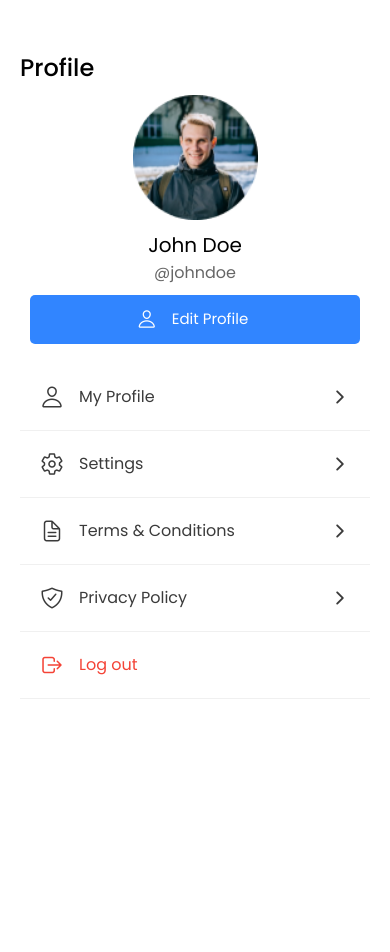
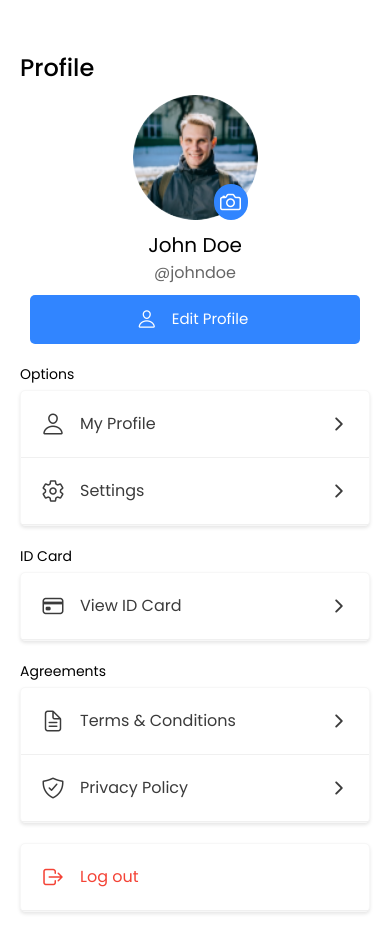
Before and after one commit to kunjladumor/HR-Attendee, a React Native app: screen /ProfileScreen in a window 390 px wide. Shown: the top 952 px of the page. Before the commit the page ends 844 px from the top, so only its background shows below. Built offline with nearby package versions, Linux system fonts and the light colour scheme.

Commit message:
Refactor HomeHeader and ProfileScreen for better navigation

```diff
--- a/components/HomeHeader.js
+++ b/components/HomeHeader.js
@@ -3,11 +3,15 @@ import { CommonStyles } from "../styles/style";
 import CustomText from "../components/CustomText";
 import CustomButton from "./ButtonComponent";
 import colors from "../styles/ColorStyles";
+import { TouchableOpacity } from "react-native-gesture-handler";
 
 export const HomeHeader = ({ navigation }) => {
   return (
     <View style={[CommonStyles.header, HomeScreens.header]}>
-      <View style={HomeScreens.headerContainer}>
+      <TouchableOpacity
+        style={HomeScreens.headerContainer}
+        onPress={() => navigation.navigate("ProfileScreen")} // Navigate to ProfileScreen
+      >
         <Image
           style={HomeScreens.userImage}
           source={require("../assets/images/user.png")} // Adjust the path as necessary
@@ -18,7 +22,7 @@ export const HomeHeader = ({ navigation }) => {
             Lead UI/UX Designer
           </CustomText>
         </View>
-      </View>
+      </TouchableOpacity>
       <View style={HomeScreens.headerIcon}>
         <CustomButton
           color="neutral50"
--- a/screens/ProfileScreen.js
+++ b/screens/ProfileScreen.js
@@ -1,14 +1,48 @@
 import React, { useState } from "react";
-import { View, StyleSheet, Image, ScrollView } from "react-native";
-import CustomText from "../components/CustomText"; // Import the CustomText component
-import { CommonStyles } from "../styles/style"; // Import the common styles
+import {
+  View,
+  StyleSheet,
+  Image,
+  ScrollView,
+  TouchableOpacity,
+} from "react-native";
+import * as ImagePicker from "expo-image-picker";
+import CustomText from "../components/CustomText";
+import { CommonStyles } from "../styles/style";
 import CustomButton from "../components/ButtonComponent";
 import colors from "../styles/ColorStyles";
 import ProfileButtonTab from "../components/ProfileButton";
+import Icon from "react-native-vector-icons/Ionicons";
 
 const ProfileScreen = ({ navigation }) => {
+  const [profileImage, setProfileImage] = useState(
+    require("../assets/images/user.png")
+  ); // Default image
+
   const handleLogout = () => {
     navigation.replace("Login");
+  };
+
+  const handleChangeProfileImage = async () => {
+    // Request permission to access the image library
+    const { status } = await ImagePicker.requestMediaLibraryPermissionsAsync();
+    if (status !== "granted") {
+      alert("Sorry, we need camera roll permissions to make this work!");
+      return;
+    }
+
+    // Launch the image picker
+    const result = await ImagePicker.launchImageLibraryAsync({
+      mediaTypes: ImagePicker.MediaTypeOptions.Images,
+      allowsEditing: true,
+      aspect: [1, 1],
+      quality: 1,
+    });
+
+    // Check if the user has canceled the image picker
+    if (!result.canceled) {
+      setProfileImage({ uri: result.uri });
+    }
   };
 
   return (
@@ -16,10 +50,18 @@ const ProfileScreen = ({ navigation }) => {
       <View style={CommonStyles.content}>
         <CustomText style={CommonStyles.header}>Profile</CustomText>
         <View style={ProfileStyles.header}>
+          <View style={ProfileStyles.profileImageContainer}>
             <Image
               style={ProfileStyles.profileImage}
-            source={require("../assets/images/user.png")} // Replace with actual image URL
+              source={profileImage} // Use state to manage profile image
             />
+            <TouchableOpacity
+              style={ProfileStyles.cameraIconContainer}
+              onPress={handleChangeProfileImage}
+            >
+              <Icon name="camera-outline" size={24} color={colors.white} />
+            </TouchableOpacity>
+          </View>
           <CustomText style={ProfileStyles.name}>John Doe</CustomText>
           <CustomText style={ProfileStyles.username}>@johndoe</CustomText>
           <CustomButton
@@ -39,6 +81,10 @@ const ProfileScreen = ({ navigation }) => {
           />
         </View>
         <View style={ProfileStyles.options}>
+          <CustomText style={[CommonStyles.subHeader, { marginBottom: 5 }]}>
+            Options
+          </CustomText>
+          <View style={ProfileStyles.section}>
             <ProfileButtonTab
               iconName="person-outline"
               text="My Profile"
@@ -49,6 +95,24 @@ const ProfileScreen = ({ navigation }) => {
               text="Settings"
               onPress={() => console.log("Settings Pressed")}
             />
+          </View>
+
+          <CustomText style={[CommonStyles.subHeader, { marginBottom: 5 }]}>
+            ID Card
+          </CustomText>
+          <View style={ProfileStyles.section}>
+            <ProfileButtonTab
+              iconName="card-outline"
+              text="View ID Card"
+              onPress={() => navigation.navigate("IDCard")}
+            />
+          </View>
+
+          <CustomText style={[CommonStyles.subHeader, { marginBottom: 5 }]}>
+            Agreements
+          </CustomText>
+
+          <View style={ProfileStyles.section}>
             <ProfileButtonTab
               iconName="document-text-outline"
               text="Terms & Conditions"
@@ -59,6 +123,8 @@ const ProfileScreen = ({ navigation }) => {
               text="Privacy Policy"
               onPress={() => navigation.navigate("PrivacyPolicy")}
             />
+          </View>
+          <View style={ProfileStyles.section}>
             <ProfileButtonTab
               iconName="log-out-outline"
               text="Log out"
@@ -69,6 +135,7 @@ const ProfileScreen = ({ navigation }) => {
             />
           </View>
         </View>
+      </View>
     </ScrollView>
   );
 };
@@ -77,10 +144,22 @@ const ProfileStyles = StyleSheet.create({
   header: {
     alignItems: "center",
   },
+  profileImageContainer: {
+    position: "relative",
+  },
   profileImage: {
     width: 125,
     height: 125,
     marginBottom: 10,
+    borderRadius: 62.5,
+  },
+  cameraIconContainer: {
+    position: "absolute",
+    bottom: 10,
+    right: 10,
+    backgroundColor: colors.primary,
+    borderRadius: 20,
+    padding: 5,
   },
   name: {
     fontSize: 20,
@@ -92,12 +171,13 @@ const ProfileStyles = StyleSheet.create({
     color: "#666",
     textAlign: "center",
   },
-  option: {
-    marginVertical: 10,
-    padding: 10,
-    flexDirection: "row",
-    alignItems: "center",
-    justifyContent: "space-between",
+  options: {
+    flex: 1,
+  },
+  section: {
+    marginBottom: 20,
+    borderWidth: 1,
+    borderColor: colors.neutral10,
     shadowColor: "#000000CC",
     shadowOffset: {
       width: 0,
@@ -106,8 +186,15 @@ const ProfileStyles = StyleSheet.create({
     shadowOpacity: 0.125,
     shadowRadius: 3.84,
     elevation: 2,
-    backgroundColor: "#f9f9f9",
+    backgroundColor: colors.white,
     borderRadius: 5,
+  },
+  option: {
+    marginVertical: 10,
+    padding: 10,
+    flexDirection: "row",
+    alignItems: "center",
+    justifyContent: "space-between",
   },
   optionText: {
     fontSize: 16,
```
Lines whose indentation alone changed are shown as unchanged.
